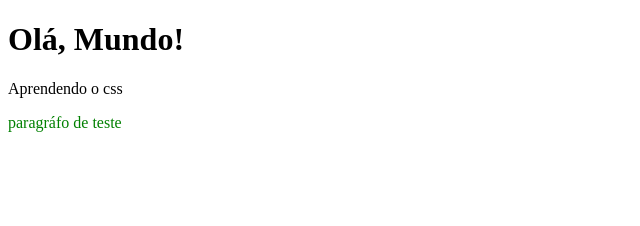
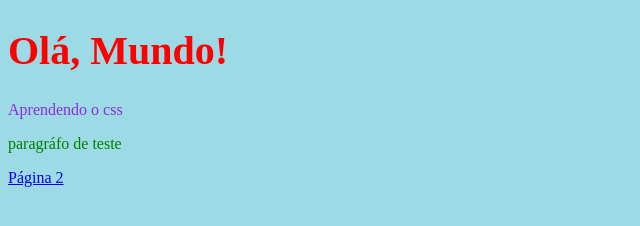
Before and after one commit to BrennoAlenkar/css-aula, a plain HTML site: page index.html in a window 1280 px wide. Shown: the whole page, without its empty margins (0-640 px from the left). Drawn offline with Linux system fonts and the light colour scheme.

Commit message:
arquivos css

```diff
--- /dev/null
+++ b/css/estilo.css
@@ -0,0 +1,12 @@
+body {
+    background-color: rgb(156, 218, 230);
+}
+
+h1 {
+    color: red;
+    font-size: 40px;
+}
+
+p {
+    color: blueviolet;
+}
--- a/index.html
+++ b/index.html
@@ -4,6 +4,7 @@
     <meta charset="UTF-8">
     <meta name="viewport" content="width=device-width, initial-scale=1.0">
     <meta name="drescription" content="css">
+    <link rel="stylesheet" href="css/estilo.css">
     <title>CSS | Aulas</title>
     <style>
         /*
@@ -21,5 +22,6 @@
     <h1>Olá, Mundo!</h1>
     <p>Aprendendo o css</p>
     <p style="color: green;">paragráfo de teste</p>
+    <a href="page02.html">Página 2</a>
 </body>
 </html>
```
Also changed, not shown: page02.html (added, +13 -0 lines).
